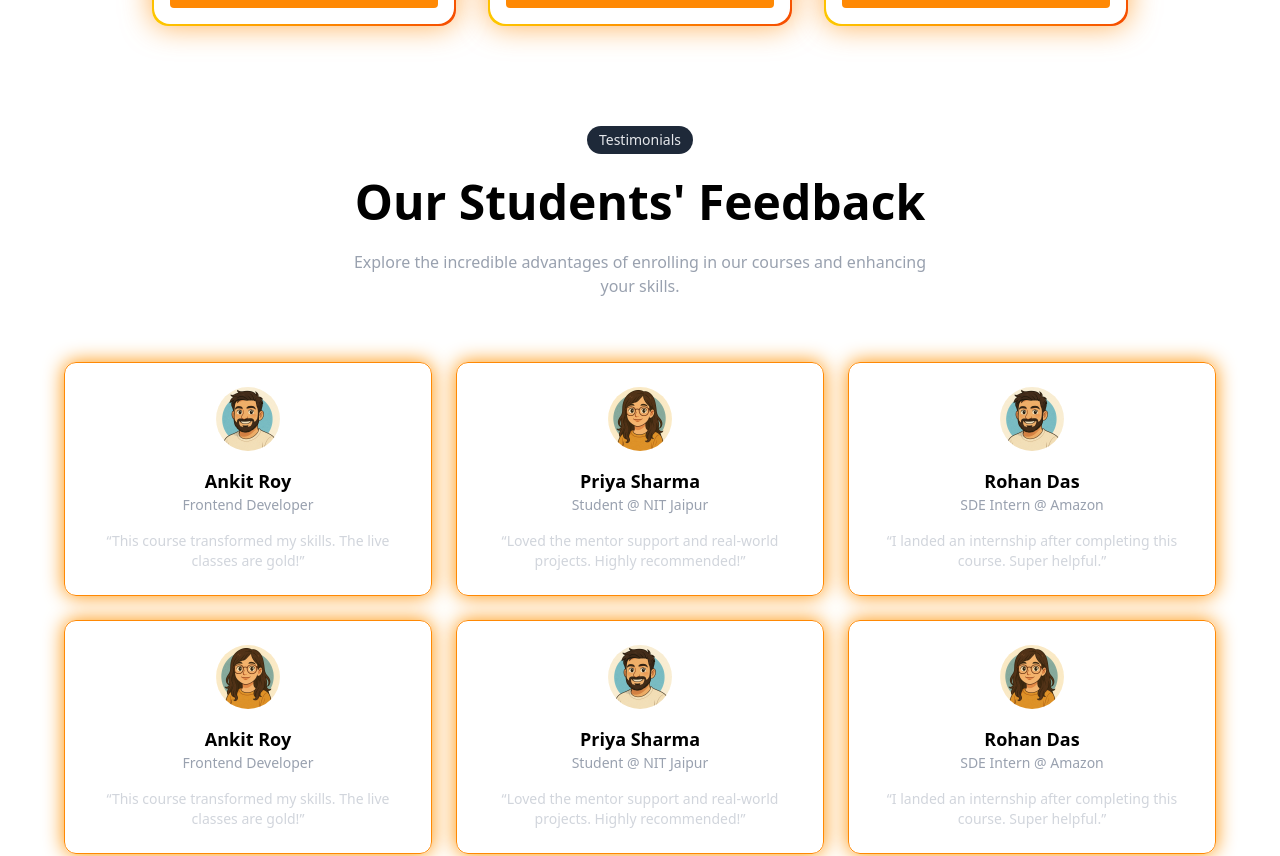
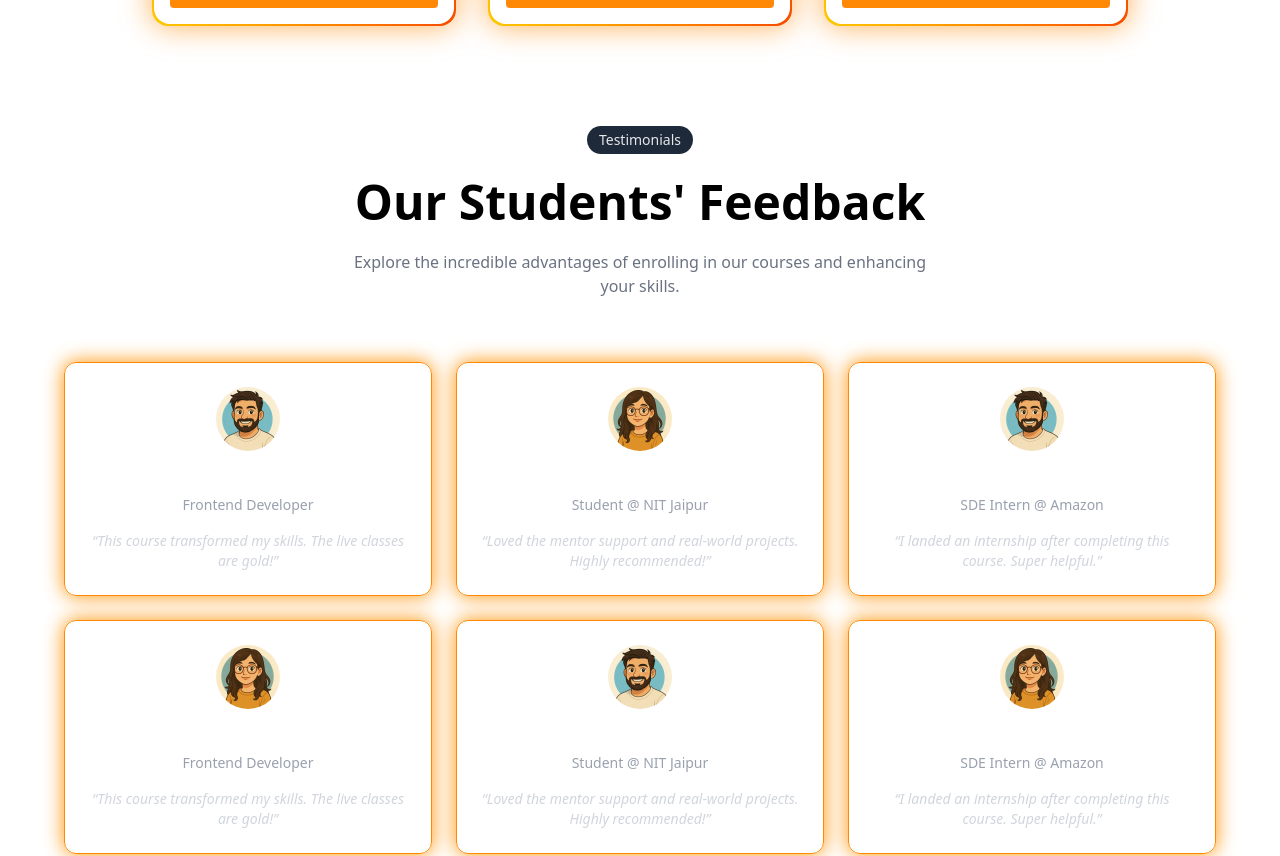
Before and after one commit to santwan/chai-code-redesign, a React (Vite) app: page / in a window 1280 px wide. Shown: the part 2902-3758 px from the top of the page. Built offline with nearby package versions, Linux system fonts and the light colour scheme; no server answers; a web font is replaced by a local one.

Commit message:
Changed little things for improving performance

```diff
--- a/src/components/Home/Testimonials/TestimonialCard.jsx
+++ b/src/components/Home/Testimonials/TestimonialCard.jsx
@@ -9,6 +9,7 @@ export default function TestimonialCard({ name, role, review, image, children })
   const rotateY = useTransform(x, [-50, 50], [-15, 15]);
 
   const handleMouseMove = (e) => {
+    if (!cardRef.current) return;
     const rect = cardRef.current.getBoundingClientRect();
     const posX = e.clientX - rect.left;
     const posY = e.clientY - rect.top;
@@ -35,12 +36,17 @@ export default function TestimonialCard({ name, role, review, image, children })
       className="w-full h-auto rounded-xl border border-orange-400 dark:bg-black/40 backdrop-blur-md shadow-[0_0_20px_#ff9100] transition-transform duration-300 ease-out hover:scale-[1.03]"
     >
       <div className="w-full h-full flex flex-col items-center text-center p-6 gap-4">
-          <img src={image} alt={name} className="w-16 h-16 rounded-full object-cover" />
+        <img
+          src={image}
+          alt={name || "Testimonial user"}
+          className="w-16 h-16 rounded-full object-cover"
+          loading="lazy"
+        />
         <div>
-            <h4 className="font-semibold text-lg">{name}</h4>
+          <h4 className="font-semibold text-lg text-white">{name}</h4>
           <p className="text-sm text-gray-400">{role}</p>
         </div>
-          <p className="text-gray-300 text-sm">“{review}”</p>
+        <p className="text-gray-300 text-sm italic">“{review}”</p>
         {children}
       </div>
     </motion.div>
--- a/src/components/Home/Testimonials/TestimonialSection.jsx
+++ b/src/components/Home/Testimonials/TestimonialSection.jsx
@@ -17,10 +17,9 @@ export default function TestimonialSection() {
 
   return (
     <section className="relative w-full px-4 py-20 text-center overflow-hidden">
+      <div className="relative z-10 max-w-6xl mx-auto space-y-6">
 
-      {/* Main Content */}
-      <div className="relative z-10 max-w-6xl mx-auto space-y-6">
-        {/* Badge */}
+        {/* Section Label */}
         <div className="flex justify-center">
           <span className="px-3 py-1 rounded-full text-sm bg-gray-800 text-gray-200">
             Testimonials
@@ -32,8 +31,8 @@ export default function TestimonialSection() {
           Our Students' Feedback
         </h2>
 
-        {/* Subtext */}
-        <p className="text-gray-400 max-w-xl mx-auto">
+        {/* Subheading */}
+        <p className="text-gray-500 dark:text-gray-400 max-w-xl mx-auto">
           Explore the incredible advantages of enrolling in our courses and enhancing your skills.
         </p>
 
@@ -49,9 +48,9 @@ export default function TestimonialSection() {
           <AnimatePresence initial={false} mode="wait">
             <motion.div
               key={index}
-              initial={{ opacity: 0, x: 50, rotateY: 45, scale: 0.9 }}
+              initial={{ opacity: 0, x: 60, rotateY: 20, scale: 0.95 }}
               animate={{ opacity: 1, x: 0, rotateY: 0, scale: 1 }}
-              exit={{ opacity: 0, x: -50, rotateY: -45, scale: 0.9 }}
+              exit={{ opacity: 0, x: -60, rotateY: -20, scale: 0.95 }}
               transition={{ duration: 0.4 }}
               className="shadow-xl rounded-xl"
             >
@@ -62,6 +61,7 @@ export default function TestimonialSection() {
           {/* Prev Button */}
           <button
             onClick={handlePrev}
+            aria-label="Previous testimonial"
             className="absolute left-0 top-1/2 -translate-y-1/2 bg-orange-700/80 hover:bg-orange-600 p-2 rounded-full text-white shadow-lg transition"
           >
             <ChevronLeft />
@@ -70,17 +70,21 @@ export default function TestimonialSection() {
           {/* Next Button */}
           <button
             onClick={handleNext}
+            aria-label="Next testimonial"
             className="absolute right-0 top-1/2 -translate-y-1/2 bg-orange-700/80 hover:bg-orange-600 p-2 rounded-full text-white shadow-lg transition"
           >
             <ChevronRight />
           </button>
         </div>
 
-        {/* CTA Button */}
+        {/* CTA */}
         <div className="pt-10">
-          <button className="px-6 py-3 font-semibold text-xl rounded-md border border-orange-500 text-orange-300 shadow-[0_0_25px_#ff9100] hover:bg-orange-500 hover:text-white transition duration-300 active:scale-105 dark:animate-pulse">
+          <a
+            href="https://courses.chaicode.com/learn"
+            className="inline-block px-6 py-3 font-semibold text-xl rounded-md border border-orange-500 text-orange-300 shadow-[0_0_25px_#ff9100] hover:bg-orange-500 hover:text-white transition duration-300 active:scale-105 dark:animate-pulse"
+          >
             Join Cohorts Live Classes
-          </button>
+          </a>
         </div>
       </div>
     </section>
```
Lines whose indentation alone changed are shown as unchanged.
